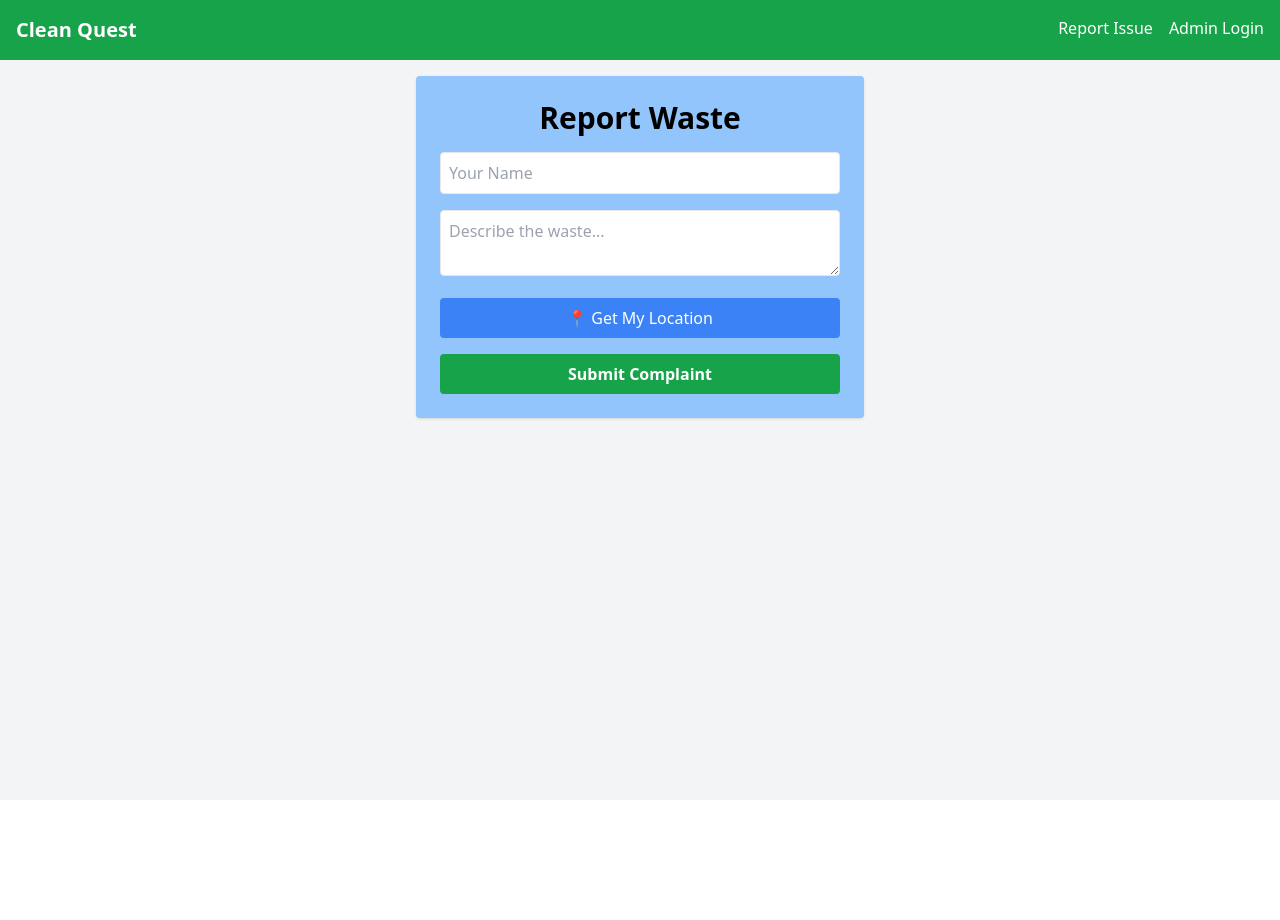
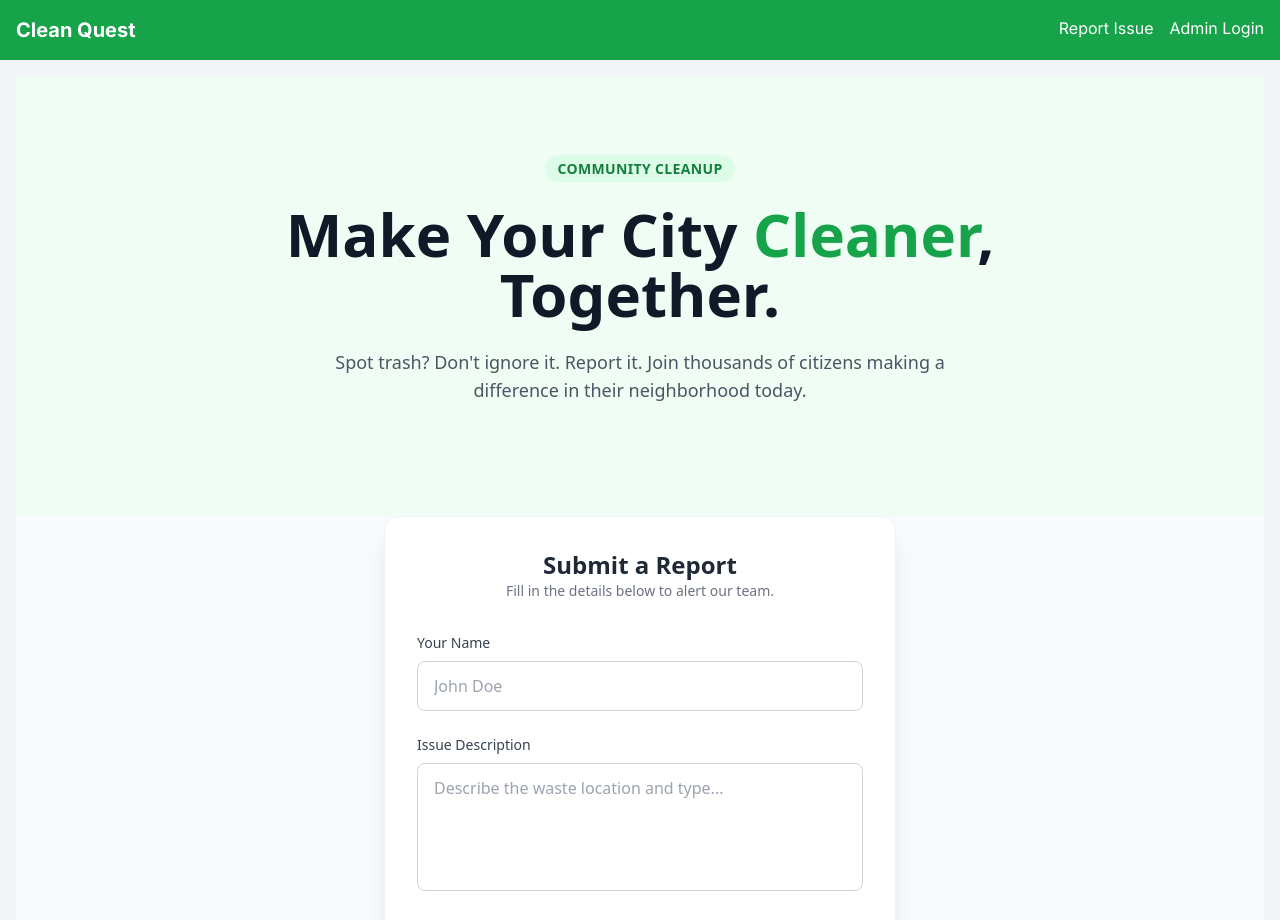
Before and after one commit to Mayur541/CleanQuest, a React (Vite) app in the folder client/: page / in a window 1280 px wide. Shown: the top 920 px of the page. Before the commit the page ends 800 px from the top, so only its background shows below. Built offline with nearby package versions, Linux system fonts and the light colour scheme.

Commit message:
worked on the UI

```diff
--- a/client/index.html
+++ b/client/index.html
@@ -3,6 +3,7 @@
   <head>
     <meta charset="UTF-8" />
     <link rel="icon" type="image/svg+xml" href="/vite.svg" />
+    <link href="https://fonts.googleapis.com/css2?family=Inter:wght@400;600;700&display=swap" rel="stylesheet">
     <meta name="viewport" content="width=device-width, initial-scale=1.0" />
     <title>CleanQuest</title>
   </head>
--- a/client/src/index.css
+++ b/client/src/index.css
@@ -1,3 +1,19 @@
 @tailwind base;
 @tailwind components;
 @tailwind utilities;
+
+body {
+  margin: 0;
+  /* Uses the font we just imported */
+  font-family: 'Inter', sans-serif;
+  /* Makes the background a very light grey (easier on the eyes than pure white) */
+  background-color: #f8f9fa;
+  /* Makes text a soft dark grey instead of pitch black */
+  color: #333333;
+}
+
+/* Optional: Make all images responsive by default */
+img {
+  max-width: 100%;
+  height: auto;
+}
--- a/client/src/pages/Home.jsx
+++ b/client/src/pages/Home.jsx
@@ -1,8 +1,8 @@
-// client/src/pages/Home.jsx
 import { useState } from 'react';
 import axios from 'axios';
 
 function Home() {
+  // --- 1. LOGIC SECTION (Your existing code) ---
   const [description, setDescription] = useState('');
   const [citizenName, setCitizenName] = useState('');
   const [location, setLocation] = useState(null);
@@ -15,7 +15,7 @@ function Home() {
           lat: position.coords.latitude,
           lng: position.coords.longitude
         });
-        alert("Location Fetched!");
+        alert("Location Fetched! 📍");
       });
     } else {
       alert("Geolocation is not supported by this browser.");
@@ -37,49 +37,111 @@ function Home() {
     try {
       // Send to Backend
       await axios.post('http://localhost:5000/api/complaints', complaintData);
-      alert('Complaint Submitted Successfully!');
+      alert('Complaint Submitted Successfully! ✅');
+      // Optional: Clear form after submit
+      setCitizenName('');
+      setDescription('');
+      setLocation(null);
     } catch (error) {
       console.error(error);
-      alert('Error submitting complaint');
+      alert('Error submitting complaint ❌');
     }
   };
 
+  // --- 2. DESIGN SECTION (The new Look) ---
   return (
-    <div className="max-w-md mx-auto bg-blue-300 p-6 rounded shadow">
-      <h2 align="center" className="text-3xl font-bold mb-4">Report Waste</h2>
+    <div className="min-h-screen bg-gray-50 font-sans text-gray-900">
 
-      <form onSubmit={handleSubmit} className="space-y-4">
+      {/* --- HERO BANNER --- */}
+      <section className="bg-green-50 text-center py-20 px-4">
+        <div className="max-w-4xl mx-auto">
+          <span className="bg-green-100 text-green-700 text-sm font-semibold px-3 py-1 rounded-full uppercase tracking-wide">
+            Community Cleanup
+          </span>
+          <h1 className="text-4xl md:text-6xl font-extrabold text-gray-900 mt-6 mb-6">
+            Make Your City <span className="text-green-600">Cleaner</span>, Together.
+          </h1>
+          <p className="text-lg text-gray-600 mb-8 max-w-2xl mx-auto">
+            Spot trash? Don't ignore it. Report it. Join thousands of citizens making a difference in their neighborhood today.
+          </p>
+        </div>
+      </section>
 
+      {/* --- THE FORM SECTION --- */}
+      <section className="py-10 px-4 -mt-10">
+        <div className="max-w-lg mx-auto bg-white p-8 rounded-2xl shadow-xl border border-gray-100 relative z-10">
+
+          <div className="text-center mb-8">
+            <h2 className="text-2xl font-bold text-gray-800">Submit a Report</h2>
+            <p className="text-gray-500 text-sm">Fill in the details below to alert our team.</p>
+          </div>
+
+          <form onSubmit={handleSubmit} className="space-y-6">
+
+            {/* Name Input */}
+            <div>
+              <label className="block text-sm font-medium text-gray-700 mb-2">Your Name</label>
               <input
                 type="text"
-          placeholder="Your Name"
-          className="w-full p-2 border rounded"
+                placeholder="John Doe"
+                className="w-full px-4 py-3 rounded-lg border border-gray-300 focus:ring-2 focus:ring-green-500 focus:border-transparent outline-none transition"
                 value={citizenName}
                 onChange={(e) => setCitizenName(e.target.value)}
+                required
               />
+            </div>
 
+            {/* Description Input */}
+            <div>
+              <label className="block text-sm font-medium text-gray-700 mb-2">Issue Description</label>
               <textarea
-          placeholder="Describe the waste..."
-          className="w-full p-2 border rounded"
+                placeholder="Describe the waste location and type..."
+                className="w-full px-4 py-3 rounded-lg border border-gray-300 focus:ring-2 focus:ring-green-500 focus:border-transparent outline-none transition h-32 resize-none"
                 value={description}
                 onChange={(e) => setDescription(e.target.value)}
+                required
               />
+            </div>
 
+            {/* Location Button */}
             <button
               type="button"
               onClick={getLocation}
-          className="bg-blue-500 text-white px-4 py-2 rounded w-full"
+              className={`w-full py-3 px-4 rounded-lg font-semibold flex items-center justify-center gap-2 transition duration-200 border ${
+                location
+                ? "bg-blue-50 text-blue-600 border-blue-200"
+                : "bg-gray-100 text-gray-600 hover:bg-gray-200 border-gray-200"
+              }`}
             >
-          {location ? "Location Saved ✅" : "📍 Get My Location"}
+              {location ? (
+                <>
+                  <span>📍</span> Location Saved (Lat: {location.lat.toFixed(2)})
+                </>
+              ) : (
+                <>
+                  <span>📍</span> Get My Location
+                </>
+              )}
             </button>
 
+            {/* Submit Button */}
             <button
               type="submit"
-          className="bg-green-600 text-white px-4 py-2 rounded w-full font-bold"
+              className="w-full bg-green-600 hover:bg-green-700 text-white font-bold py-4 rounded-lg shadow-lg hover:shadow-xl transition duration-300 transform hover:-translate-y-1"
             >
               Submit Complaint
             </button>
+
           </form>
+
+        </div>
+      </section>
+
+      {/* --- STATS SECTION (Optional Footer Info) --- */}
+      <section className="py-12 text-center text-gray-500">
+        <p>© 2024 CleanQuest. Building better cities.</p>
+      </section>
+
     </div>
   );
 }
```
Lines whose indentation alone changed are shown as unchanged.
